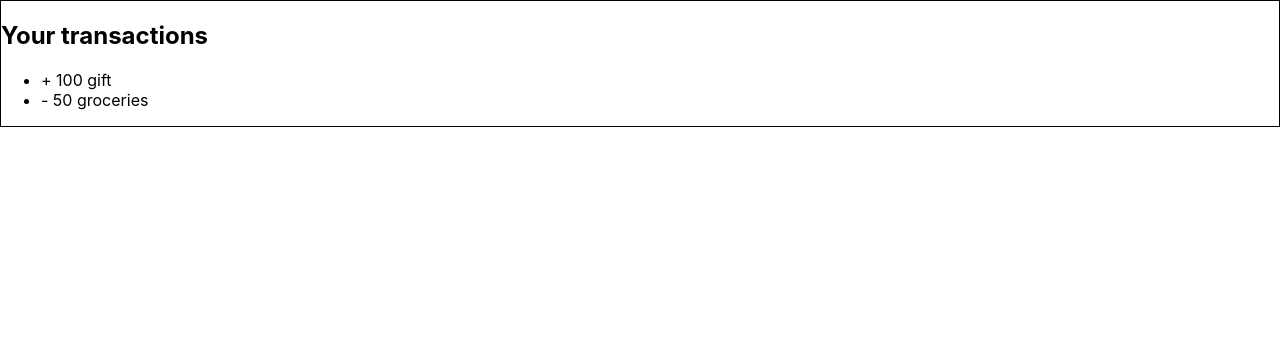
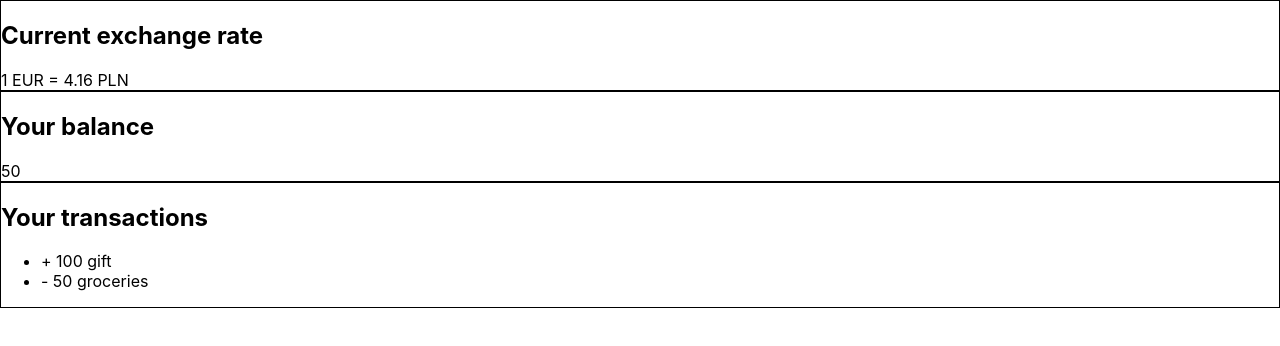
Before and after one commit to DamianStyczen/transactions, a React (Create React App) app: page / in a window 1280 px wide. Shown: the top 346 px of the page. Built offline with nearby package versions, Linux system fonts and the light colour scheme.

Commit message:
Add basic components for balance and exchange rate

```diff
--- a/src/App.js
+++ b/src/App.js
@@ -1,8 +1,11 @@
 import React from 'react';
 import TransactionList from './components/transaction-list';
 import Section from './components/section';
+import Balance from './components/balance';
+import ExchangeRate from './components/exchange-rate';
 
 function App() {
+  const exchangeRate = 4.16;
   const transactions = [
     {
       id: '1',
@@ -17,9 +20,17 @@ function App() {
   ];
 
   return (
-    <Section title='Your transactions'>
-      <TransactionList transactions={transactions} />
-    </Section>
+    <main>
+      <Section title='Current exchange rate'>
+        <ExchangeRate exchangeRate={exchangeRate} />
+      </Section>
+      <Section title='Your balance'>
+        <Balance transactions={transactions} />
+      </Section>
+      <Section title='Your transactions'>
+        <TransactionList transactions={transactions} />
+      </Section>
+    </main>
   );
 }
 
--- /dev/null
+++ b/src/components/balance/balance.component.js
@@ -0,0 +1,10 @@
+import React from 'react';
+
+const Balance = ({ transactions }) => {
+const output = transactions.reduce((acc, item) => (acc + item.value), 0);
+return (
+    <span>{ output }</span>
+  );
+}
+
+export default Balance;
--- /dev/null
+++ b/src/components/balance/index.js
@@ -0,0 +1,3 @@
+import Balance from './balance.component';
+
+export default Balance;
--- /dev/null
+++ b/src/components/exchange-rate/exchange-rate.component.js
@@ -0,0 +1,9 @@
+import React from 'react';
+
+const ExchangeRate = ({ exchangeRate }) => {
+return (
+    <span> 1 EUR = {exchangeRate} PLN</span>
+  );
+}
+
+export default ExchangeRate;
--- /dev/null
+++ b/src/components/exchange-rate/index.js
@@ -0,0 +1,3 @@
+import ExchangeRate from './exchange-rate.component';
+
+export default ExchangeRate;
```
